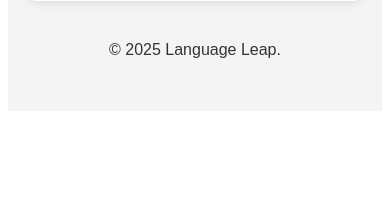
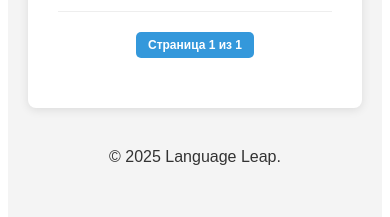
Before and after one commit to dariasaligina/LanguageLeap, a Django app: page /catalog/ in a window 390 px wide; the page is wider, and only the part inside the window is pictured. Shown: the part 614-831 px from the top of that part. Run offline with Django 5.2, Linux system fonts and the light colour scheme; data that the repository does not hold is empty; parts of the project's set-up code (start-up, migrations or seed data) failed here and were passed over.

Commit message:
пагинация

```diff
--- a/LanguageLeap/models.py
+++ b/LanguageLeap/models.py
@@ -1,4 +1,4 @@
-import datetime
+from datetime import datetime
 import os
 from datetime import timedelta
 from typing import List, Optional
@@ -9,7 +9,7 @@
 from django.db.models import Sum, Count
 from django.utils import timezone
 from gtts import gTTS
-from mistralai import Mistral
+from mistralai.client import Mistral
 from pydantic import BaseModel, Field
 
 from mysite import settings
--- a/LanguageLeap/templates/LanguageLeap/catalog.html
+++ b/LanguageLeap/templates/LanguageLeap/catalog.html
@@ -170,9 +170,67 @@
     a{
     text-decoration: none;
     }
+    /* Стили для пагинации */
+.pagination {
+    margin-top: 40px;
+    text-align: center;
+    padding: 20px 0;
+    border-top: 1px solid #eee;
+}
+
+.step-links {
+    display: inline-flex;
+    gap: 10px;
+    align-items: center;
+    flex-wrap: wrap;
+    justify-content: center;
+}
+
+.step-links a {
+    display: inline-block;
+    padding: 8px 16px;
+    background-color: #f8f9fa;
+    color: #3498db;
+    text-decoration: none;
+    border: 1px solid #dee2e6;
+    border-radius: 5px;
+    font-size: 14px;
+    transition: all 0.3s ease;
+}
+
+.step-links a:hover {
+    background-color: #3498db;
+    color: white;
+    border-color: #3498db;
+}
+
+.step-links .current {
+    display: inline-block;
+    padding: 8px 16px;
+    background-color: #3498db;
+    color: white;
+    border-radius: 5px;
+    font-size: 14px;
+    font-weight: bold;
+    margin: 0 5px;
+}
+
+/* Для мобильных устройств */
+@media (max-width: 768px) {
+    .step-links {
+        gap: 8px;
+    }
+
+    .step-links a,
+    .step-links .current {
+        padding: 6px 12px;
+        font-size: 12px;
+    }
+}
     </style>
 </head>
 <body>
+{% load pagination_tags %}
 {% include 'LanguageLeap/header.html' %}
 <div class="main-content">
     <div class="container">
@@ -219,6 +277,25 @@
                     </div></div></a>
                     {%endfor%}
         </div>
+        <!-- Блок навигации -->
+<div class="pagination">
+    <span class="step-links">
+        {% if texts.has_previous %}
+            <!-- Изменяем ссылки с использованием нашего тега -->
+            <a href="?{% param_replace page=1 %}">&laquo; Первая</a>
+            <a href="?{% param_replace page=texts.previous_page_number %}">Назад</a>
+        {% endif %}
+
+        <span class="current">
+            Страница {{ texts.number }} из {{ texts.paginator.num_pages }}
+        </span>
+
+        {% if texts.has_next %}
+            <a href="?{% param_replace page=texts.next_page_number %}">Вперед</a>
+            <a href="?{% param_replace page=texts.paginator.num_pages %}">Последняя &raquo;</a>
+        {% endif %}
+    </span>
+</div>
     </div>
 </div>
 {% include 'LanguageLeap/footer.html' %}
--- a/LanguageLeap/views.py
+++ b/LanguageLeap/views.py
@@ -5,6 +5,7 @@
 from django.contrib.auth.forms import AuthenticationForm
 from django.contrib.auth.models import User
 from django.core.exceptions import PermissionDenied
+from django.core.paginator import Paginator
 from django.db.models import Count
 from django.http import JsonResponse, Http404
 from django.shortcuts import render, redirect, get_object_or_404
@@ -28,8 +29,11 @@
     if form.is_valid():
         form_values = form.cleaned_data
     texts = Text.catalog_filter(form_values, request.user if request.user.is_authenticated else None)
+    paginator = Paginator(texts, 12)
+    page_number = request.GET.get('page')
+    page_texts = paginator.get_page(page_number)
     return render(request, "LanguageLeap/catalog.html", {
-        "texts": texts,
+        "texts": page_texts,
         "language_levels": language_levels,
         "form_values": form_values,
     })
```
Also changed, not shown: LanguageLeap/templatetags/pagination_tags.py (added, +17 -0 lines).
